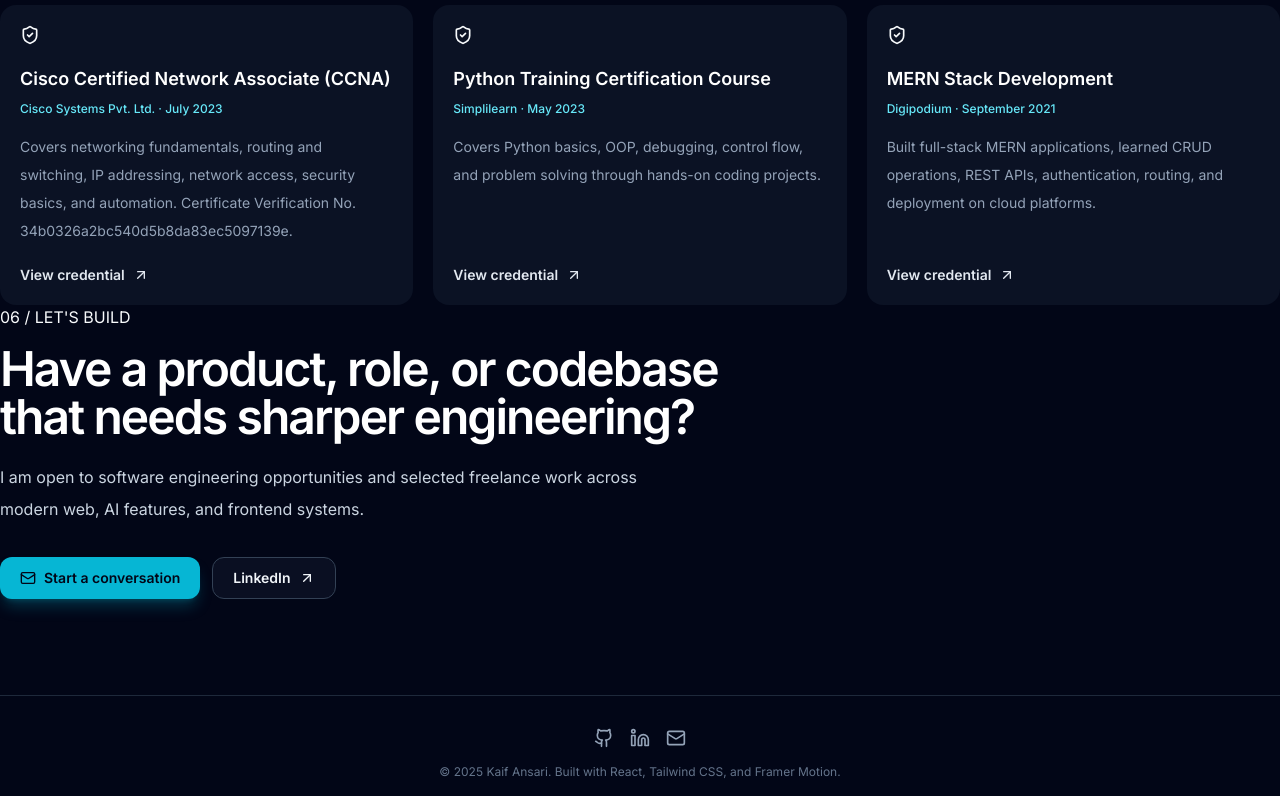
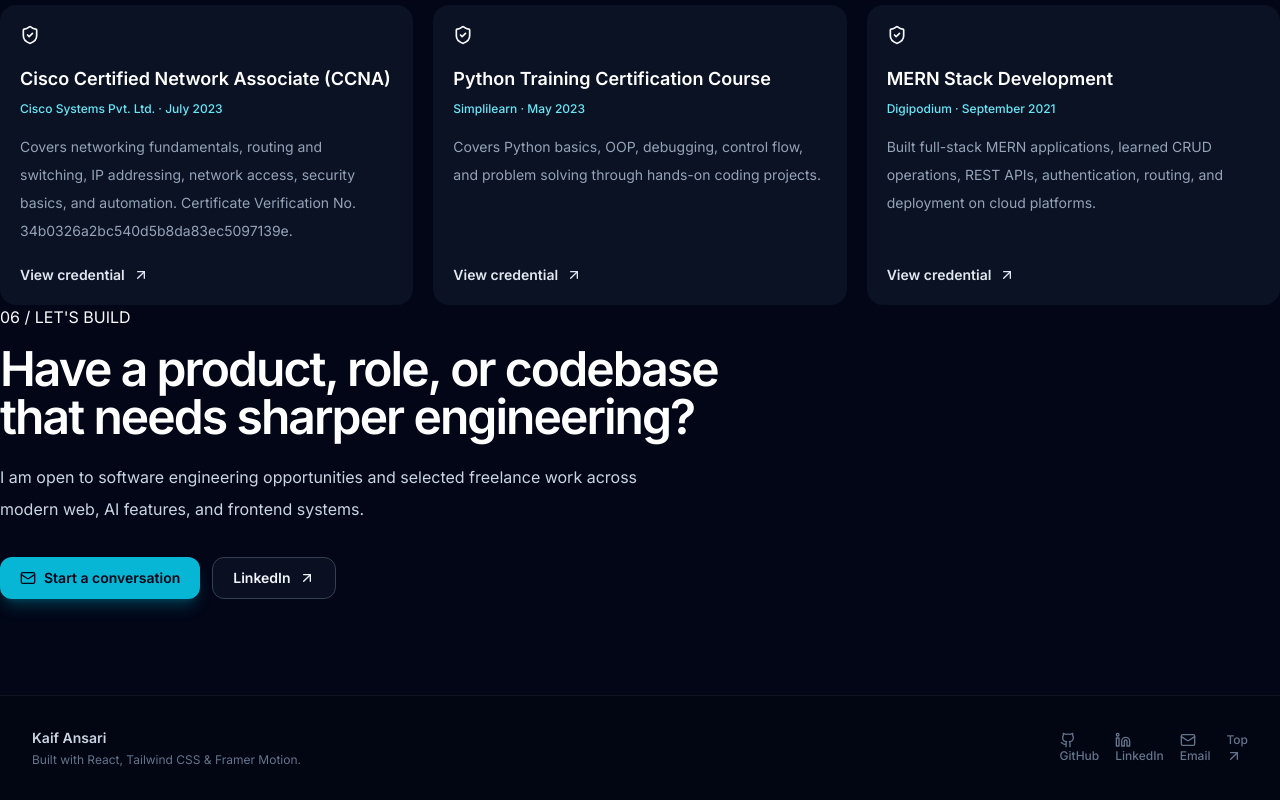
Before and after one commit to rockxkaif/portfoliokaif, a React (Vite) app: page / in a window 1280 px wide. Shown: the part 4870-5670 px from the top of the page. Built offline with nearby package versions, Linux system fonts and the light colour scheme.

Commit message:
feat: redesign portfolio footer

```diff
--- a/src/components/Footer.jsx
+++ b/src/components/Footer.jsx
@@ -1,51 +1,24 @@
-import { Github, Linkedin, Mail } from 'lucide-react';
+import { Github, Linkedin, Mail, ArrowUpRight } from 'lucide-react';
 import { profile } from '../data/content';
 
 export default function Footer() {
-  const socialLinks = [
-    {
-      name: 'GitHub',
-      url: profile.socialLinks.find((l) => l.name === 'GitHub')?.url || '#',
-      icon: Github,
-    },
-    {
-      name: 'LinkedIn',
-      url: profile.socialLinks.find((l) => l.name === 'LinkedIn')?.url || '#',
-      icon: Linkedin,
-    },
-    {
-      name: 'Email',
-      url: profile.socialLinks.find((l) => l.name === 'Email')?.url || '#',
-      icon: Mail,
-    },
-  ];
+  const links = Object.fromEntries(profile.socialLinks.map((item) => [item.name, item.url]));
 
   return (
-    <footer className="border-t border-slate-800 pt-4 text-xs text-slate-500" role="contentinfo">
-      <div className="max-w-6xl mx-auto px-4 sm:px-6 lg:px-8">
-        <div className="flex flex-col items-center justify-center space-y-4 py-4">
-          <nav aria-label="Social media links">
-            <div className="flex space-x-4">
-              {socialLinks.map((link) => {
-                const Icon = link.icon;
-                return (
-                  <a
-                    key={link.name}
-                    href={link.url}
-                    target="_blank"
-                    rel="noopener noreferrer"
-                    className="text-slate-400 hover:text-cyan-300 transition-colors focus:outline-none focus:ring-2 focus:ring-cyan-500 rounded"
-                    aria-label={`Visit ${link.name} profile`}
-                  >
-                    <Icon className="h-5 w-5" aria-hidden="true" />
-                  </a>
-                );
-              })}
-            </div>
-          </nav>
-          <p className="text-center">
-            © {new Date().getFullYear()} {profile.name}. Built with React, Tailwind CSS, and Framer Motion.
-          </p>
+    <footer className="border-t border-white/[0.06] bg-black/20">
+      <div className="mx-auto flex max-w-7xl flex-col gap-5 px-4 py-8 text-sm text-slate-500 sm:px-6 md:flex-row md:items-center md:justify-between lg:px-8">
+        <div>
+          <p className="font-semibold text-slate-300">{profile.name}</p>
+          <p className="mt-1 text-xs">Built with React, Tailwind CSS & Framer Motion.</p>
+        </div>
+
+        <div className="flex flex-wrap items-center gap-4 text-xs font-medium">
+          <a className="footer-link" href={links.GitHub} target="_blank" rel="noreferrer"><Github className="h-4 w-4" /> GitHub</a>
+          <a className="footer-link" href={links.LinkedIn} target="_blank" rel="noreferrer"><Linkedin className="h-4 w-4" /> LinkedIn</a>
+          <a className="footer-link" href={links.Email}><Mail className="h-4 w-4" /> Email</a>
+          <a className="footer-link" href="#top" onClick={(e) => { e.preventDefault(); window.scrollTo({ top: 0, behavior: 'smooth' }); }}>
+            Top <ArrowUpRight className="h-4 w-4" />
+          </a>
         </div>
       </div>
     </footer>
```
